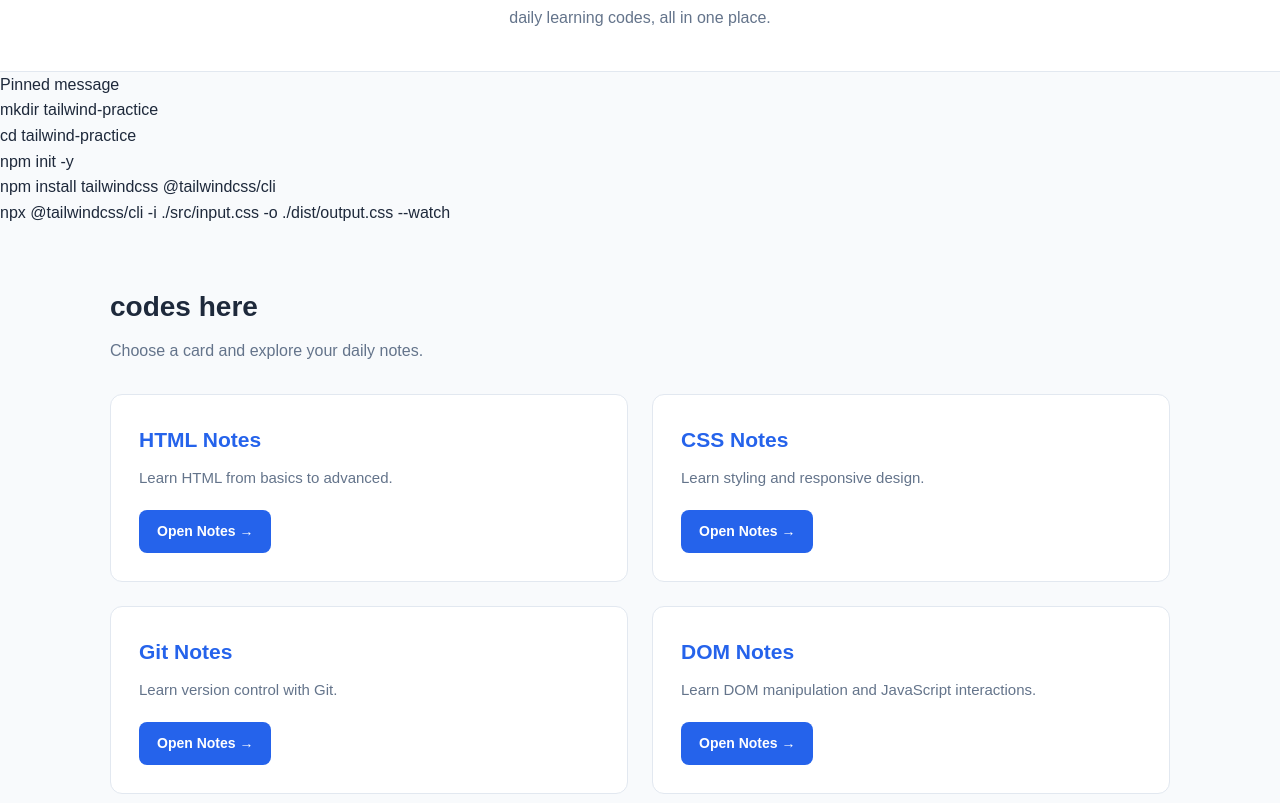
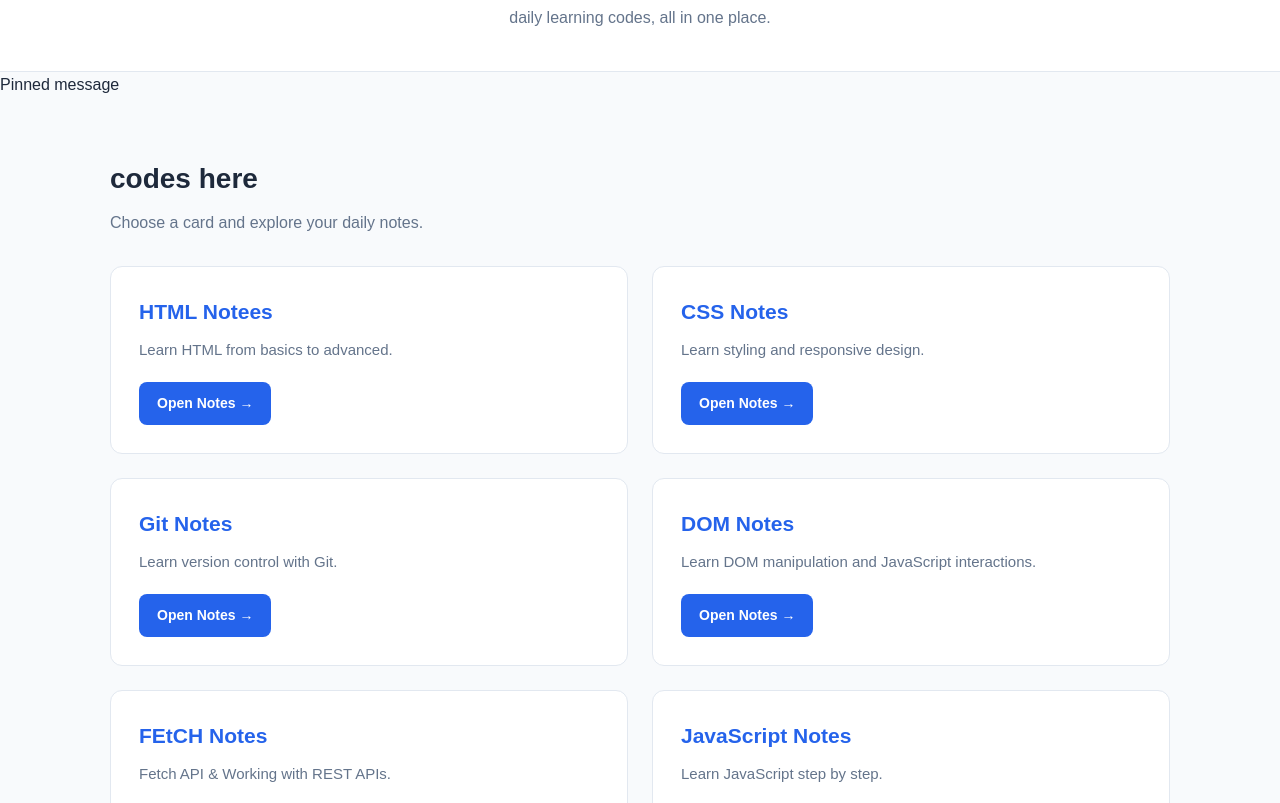
Before and after one commit to sujalrawat2534/fsd-daily-notes-site, a plain HTML site: page index.html in a window 1280 px wide. Shown: the part 94-897 px from the top of the page. Drawn offline with Linux system fonts and the light colour scheme.

Commit message:
fetchh spelling

```diff
--- a/index.html
+++ b/index.html
@@ -4,7 +4,7 @@
     <meta charset="UTF-8" />
     <meta name="viewport" content="width=device-width, initial-scale=1.0" />
     <title>My Notes Library</title>
-    <link rel="stylesheet" href="style.css" />
+    <link rel="stylesheet" href="style.css"/>
   </head>
   <body>
     <body>
@@ -17,14 +17,14 @@
       <section>
         <div>Pinned message</div>
 
-        <div>
+        <!-- <div>
           mkdir tailwind-practice <br />
           cd tailwind-practice <br />
           npm init -y <br />
           npm install tailwindcss @tailwindcss/cli <br />
           npx @tailwindcss/cli -i ./src/input.css -o ./dist/output.css --watch
         </div>
-      </section>
+      </section> -->
 
       <!-- Notes Section -->
       <section class="notes-section">
@@ -36,7 +36,7 @@
         <div class="subjects-container">
           <!-- HTML Card -->
           <div class="subject-card">
-            <h3>HTML Notes</h3>
+            <h3>HTML Notees</h3>
             <p>Learn HTML from basics to advanced.</p>
             <a href="html-notes.html" class="open-btn"> Open Notes → </a>
           </div>
@@ -63,7 +63,7 @@
 
           <!-- FEACH Card -->
           <div class="subject-card">
-            <h3>FEACH Notes</h3>
+            <h3>FEtCH Notes </h3>
             <p>Fetch API & Working with REST APIs.</p>
             <a
               href="https://app.notion.com/p/fetch-3f1050dc76c7808cab84dcf0c22a623e?source=copy_link"
```
